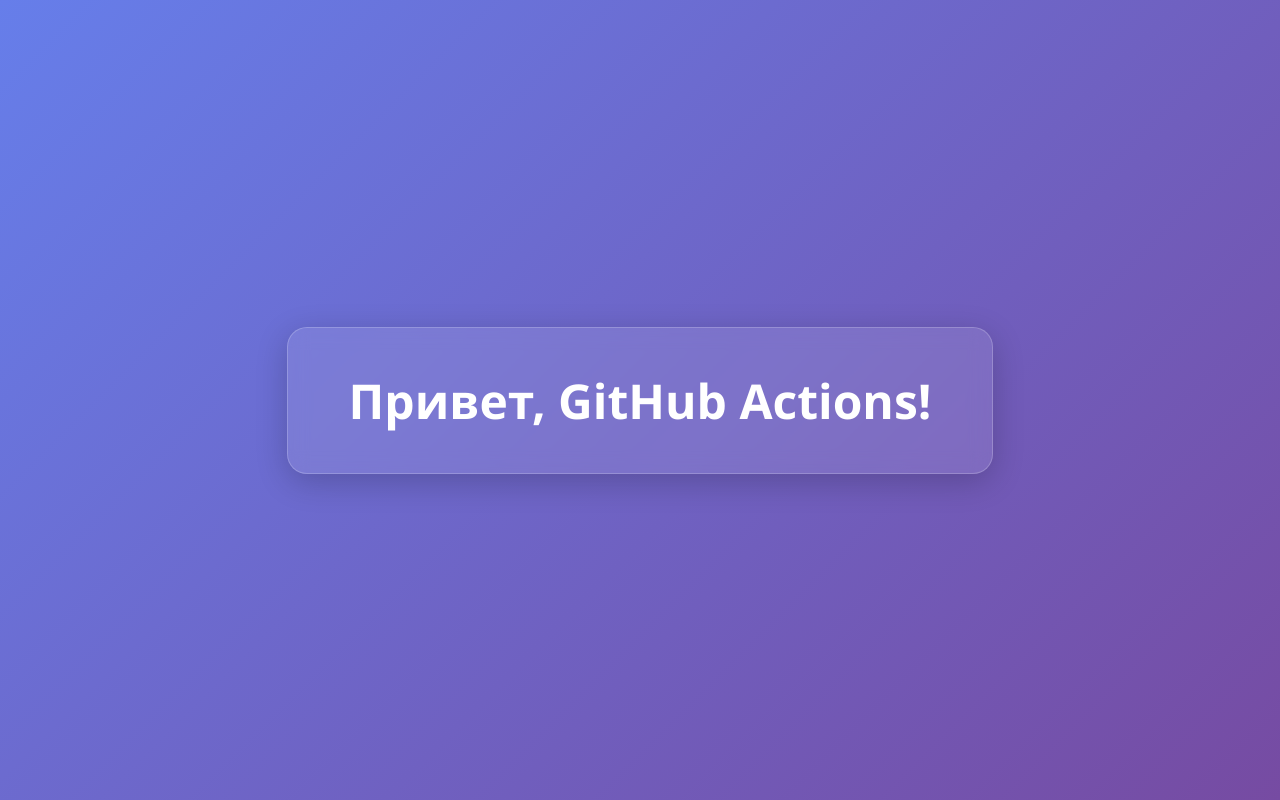
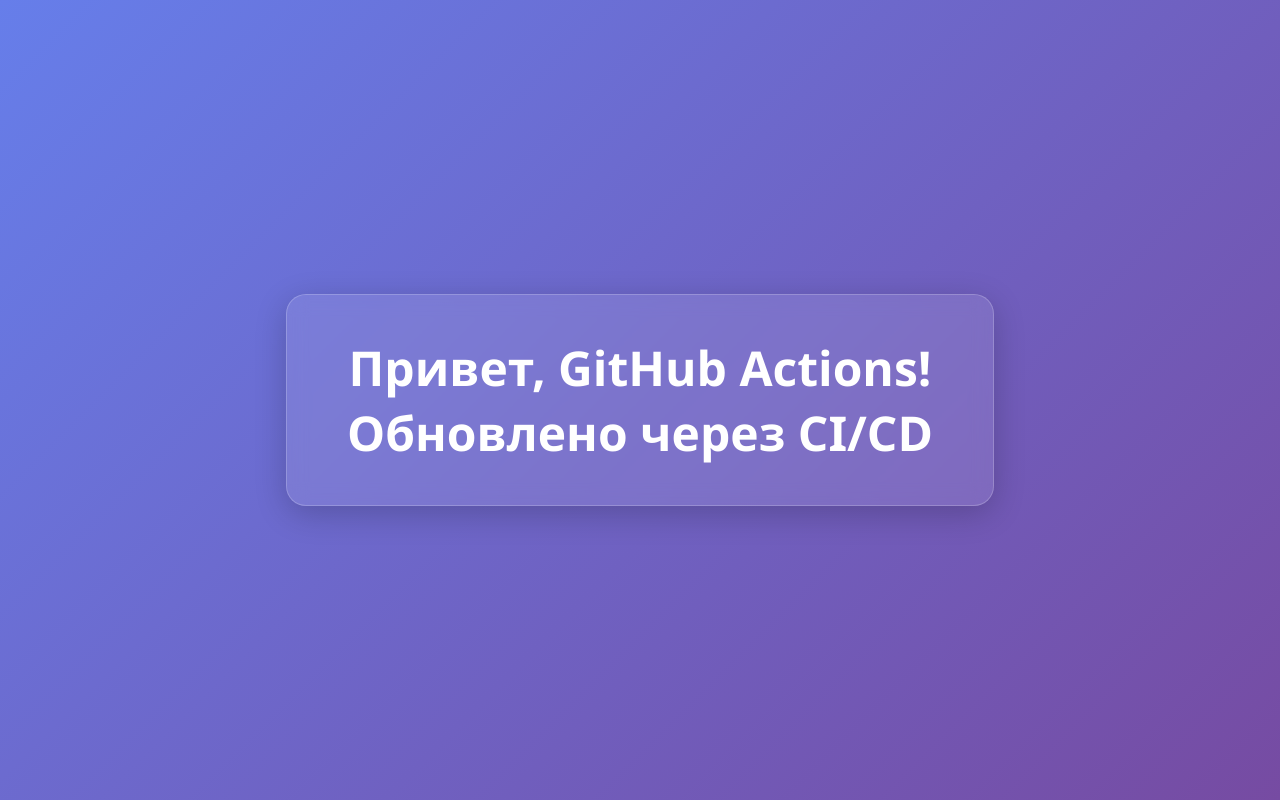
Before and after one commit to kercary/pp1, a plain HTML site: page index.html in a window 1280 px wide. Drawn offline with Linux system fonts and the light colour scheme.

Commit message:
Update index.html
Changed the title of site

```diff
--- a/index.html
+++ b/index.html
@@ -3,10 +3,10 @@
 <head>
  <meta charset="UTF-8">
  <meta name="viewport" content="width=device-width, initial-scale=1.0">
- <title>Обновлено через CI/CD</title>
+ <title>Мой сайт</title>
  <link rel="stylesheet" href="style.css">
 </head>
 <body>
- <h1>Привет, GitHub Actions!</h1>
+ <h1>Привет, GitHub Actions!<br>Обновлено через CI/CD</h1>
 </body>
 </html>
```
